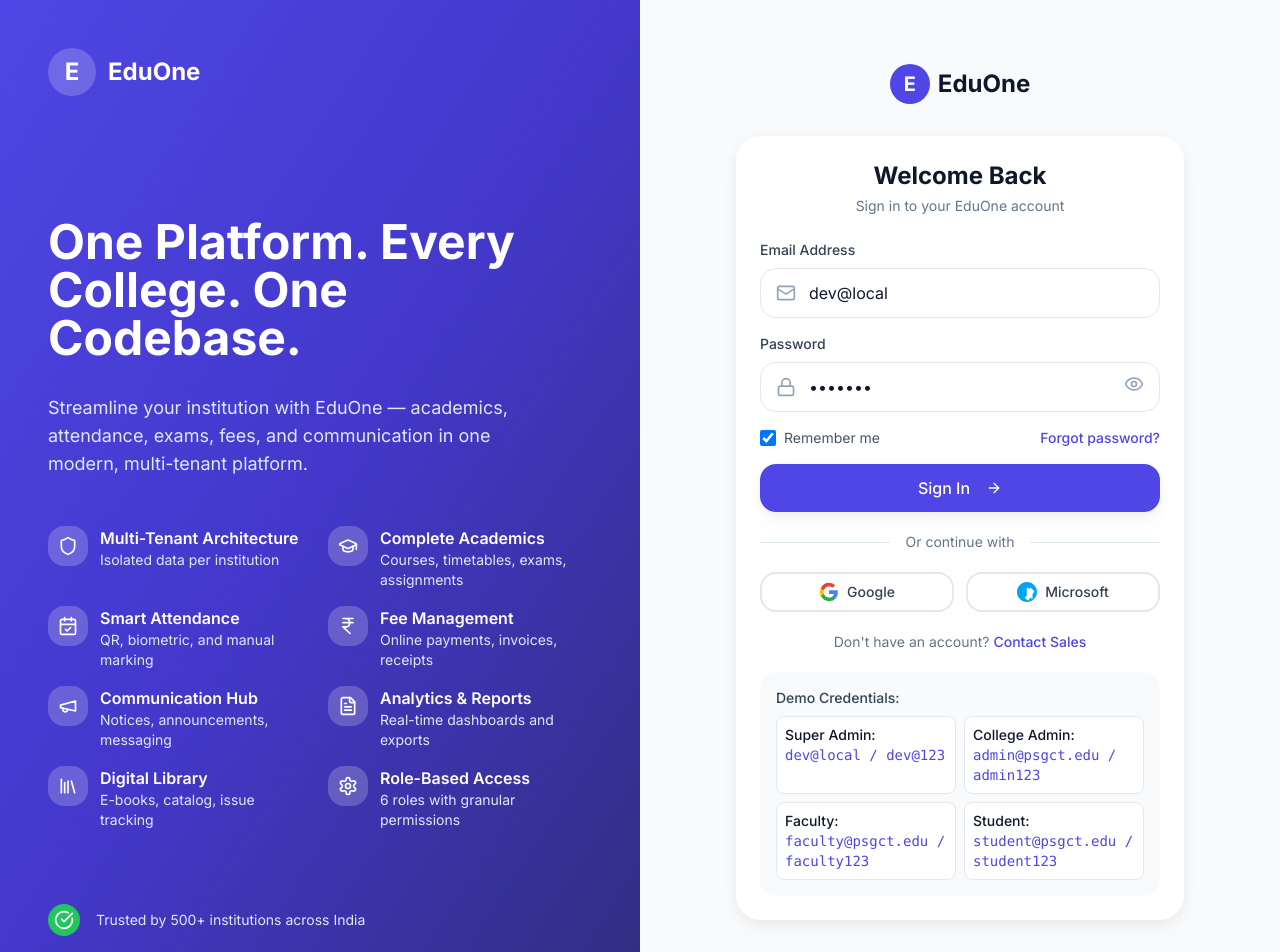
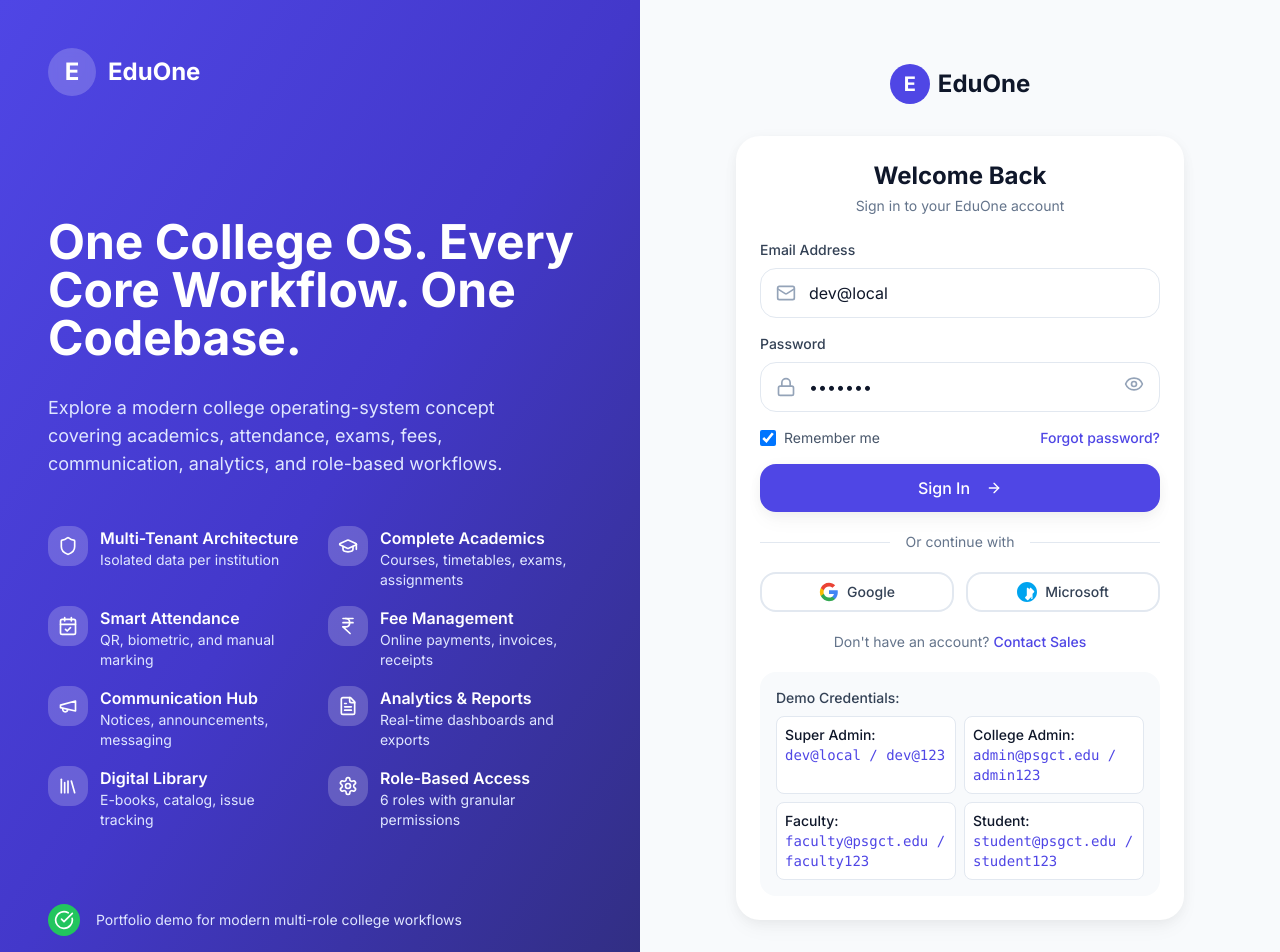
Before and after one commit to Bharath496/EDU_ONE, a Next.js app in the folder apps/web/: page / in a window 1280 px wide. Shown: the top 952 px of the page. Built offline with nearby package versions, Linux system fonts and the light colour scheme.

Commit message:
Make EduOne landing copy accurate and portfolio-ready

```diff
--- a/apps/web/app/page.tsx
+++ b/apps/web/app/page.tsx
@@ -142,10 +142,10 @@
 
         <div className="space-y-8 text-white">
           <h1 className="text-4xl lg:text-5xl font-bold leading-tight">
-            One Platform. Every College. One Codebase.
+            One College OS. Every Core Workflow. One Codebase.
           </h1>
           <p className="text-lg text-primary-100 max-w-lg">
-            Streamline your institution with EduOne — academics, attendance, exams, fees, and communication in one modern, multi-tenant platform.
+            Explore a modern college operating-system concept covering academics, attendance, exams, fees, communication, analytics, and role-based workflows.
           </p>
 
           <div className="grid grid-cols-2 gap-4 pt-4">
@@ -167,7 +167,7 @@
           <div className="w-8 h-8 rounded-full bg-green-500 flex items-center justify-center flex-shrink-0">
             <CheckCircle className="w-5 h-5 text-white" />
           </div>
-          <span>Trusted by 500+ institutions across India</span>
+          <span>Portfolio demo for modern multi-role college workflows</span>
         </div>
       </div>
 
```
